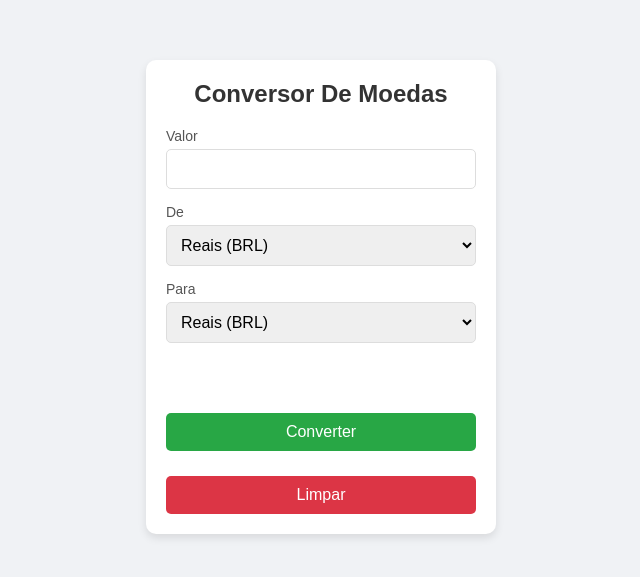
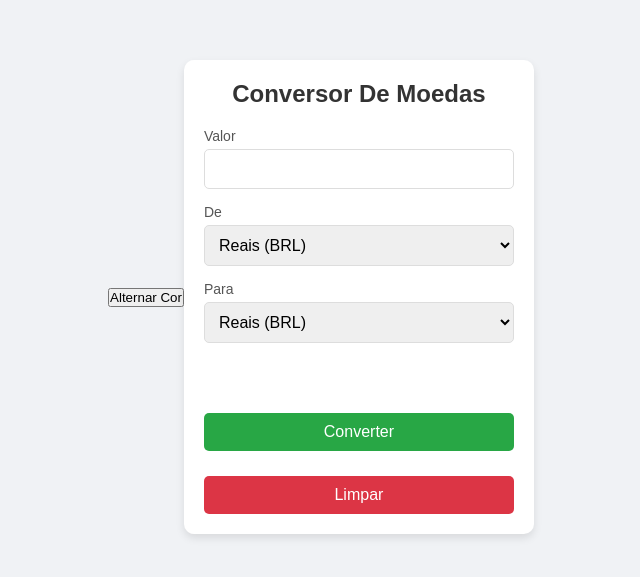
Before and after one commit to Queijitos/Conversor-API, a plain HTML site: page index.html in a window 1280 px wide. Shown: the part 103-680 px from the top of the page, without its empty margins (319-959 px from the left). Drawn offline with Linux system fonts and the light colour scheme.

Commit message:
Atualização

```diff
--- a/index.html
+++ b/index.html
@@ -7,7 +7,8 @@
     <meta name="viewport" content="width=device-width, initial-scale=1" />
     <link rel="stylesheet" type="text/css" href="main.css" />
 </head>
-<body>
+<body id="back">
+    <button onclick="alternarCor()">Alternar Cor</button>
     <form id="form">
         <h1 style="text-align: center;">Conversor De Moedas</h1>
         <div id="input-box">
@@ -39,10 +40,8 @@
                 <div id="limpar">
                     <button type="reset">Limpar</button>
                 </div>
-
         </div>
     </form>
-
     <script src="main2.js"></script>
 </body>
 </html>
```
